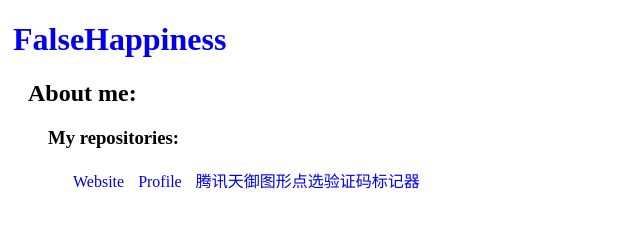
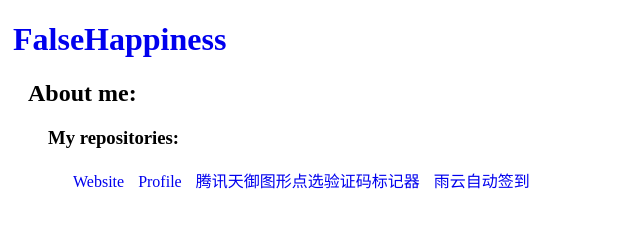
Before and after one commit to FalseHappiness/FalseHappiness.github.io, a plain HTML site: page index.html in a window 1280 px wide. Shown: the whole page, without its empty margins (0-640 px from the left). Drawn offline with Linux system fonts and the light colour scheme.

Commit message:
Update index.html

```diff
--- a/index.html
+++ b/index.html
@@ -26,6 +26,7 @@
             <a href="https://github.com/FalseHappiness/FalseHappiness" target="_blank">Profile</a>
             <a href="https://github.com/FalseHappiness/TSecImageClickMarker"
                target="_blank">腾讯天御图形点选验证码标记器</a>
+            <a href="https://github.com/FalseHappiness/RainyunCheckIn" target="_blank">雨云自动签到</a>
         </div>
     </div>
 </div>
```
